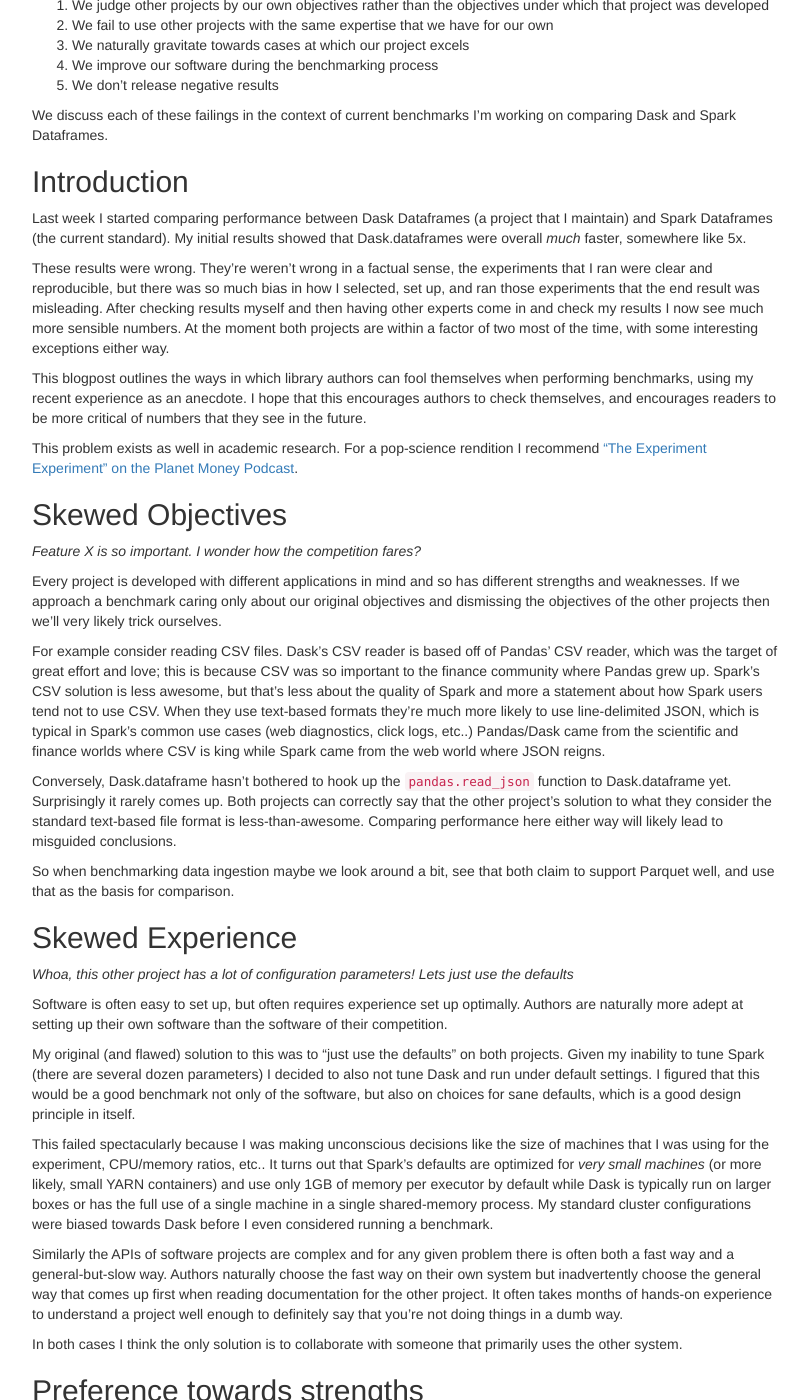
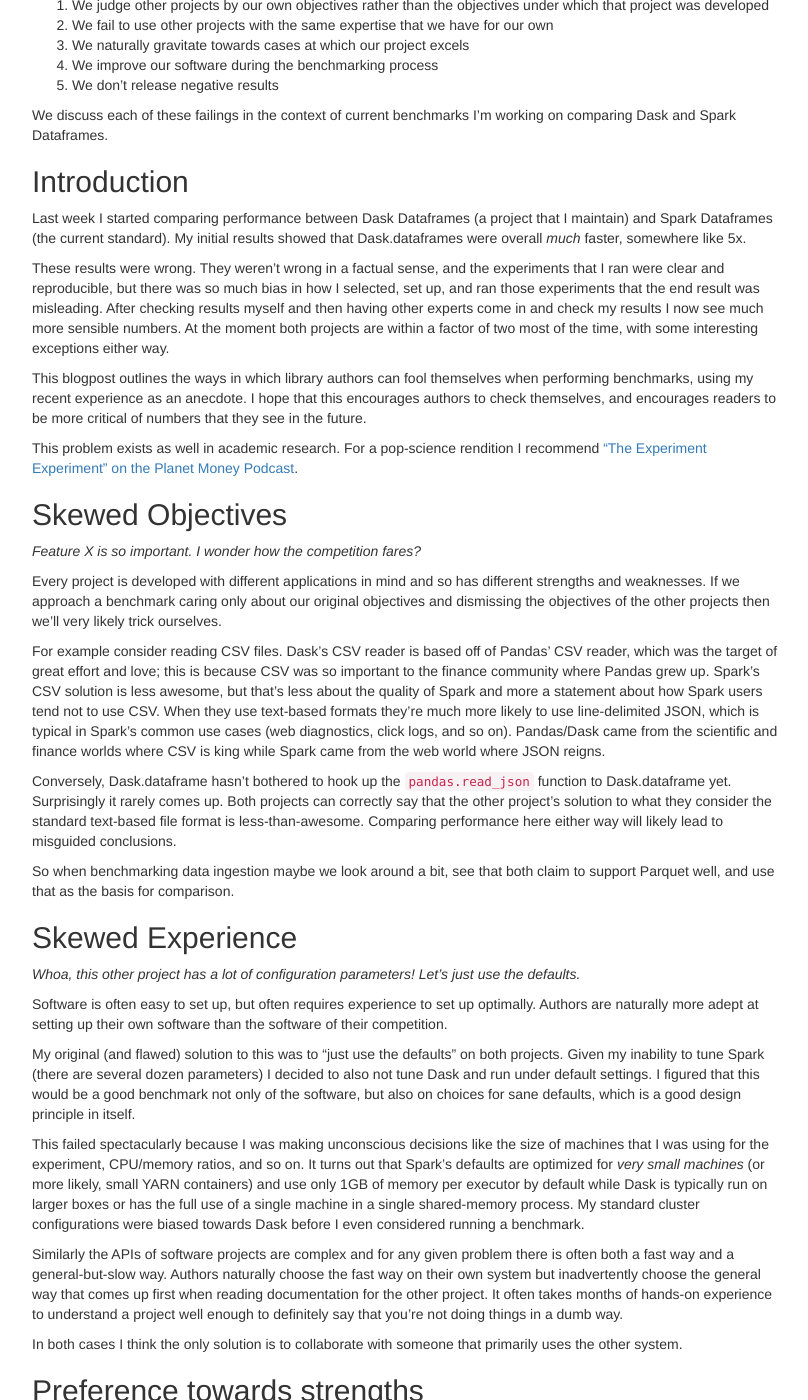
Before and after one commit to besyskymnbk/blog, a Jekyll site: the page built from _posts/work/2017-03-09-biased-benchmarks.md, in a window 1280 px wide and 1400 px high, scrolled down 356 px. Shown: the whole window, without its empty margins (233-1041 px from the left). Built offline with Jekyll 4.4.1, drawn with Linux system fonts in a browser that asks for light colours; comment, search, counter and statistics services are not loaded; some of the changed text lies outside the part shown.

Commit message:
small edits
small edits

```diff
--- a/_posts/work/2017-03-09-biased-benchmarks.md
+++ b/_posts/work/2017-03-09-biased-benchmarks.md
@@ -11,7 +11,7 @@ theme: twitter
 *This work is supported by [Continuum Analytics](http://continuum.io)
 the [XDATA Program](http://www.darpa.mil/program/XDATA)
 and the Data Driven Discovery Initiative from the [Moore
-Foundation](https://www.moore.org/)*
+Foundation](https://www.moore.org/).*
 
 Summary
 -------
@@ -38,7 +38,7 @@ that I maintain) and Spark Dataframes (the current standard).  My initial
 results showed that Dask.dataframes were overall *much* faster, somewhere like
 5x.
 
-These results were wrong.  They're weren't wrong in a factual sense, the
+These results were wrong.  They weren't wrong in a factual sense, and the
 experiments that I ran were clear and reproducible, but there was so much bias
 in how I selected, set up, and ran those experiments that the end result was
 misleading.  After checking results myself and then having other experts come
@@ -73,7 +73,7 @@ Spark's CSV solution is less awesome, but that's less about the quality of
 Spark and more a statement about how Spark users tend not to use CSV.  When
 they use text-based formats they're much more likely to use line-delimited
 JSON, which is typical in Spark's common use cases (web diagnostics, click
-logs, etc..)  Pandas/Dask came from the scientific and finance worlds where CSV
+logs, and so on).  Pandas/Dask came from the scientific and finance worlds where CSV
 is king while Spark came from the web world where JSON reigns.
 
 Conversely, Dask.dataframe hasn't bothered to hook up the `pandas.read_json`
@@ -89,10 +89,10 @@ claim to support Parquet well, and use that as the basis for comparison.
 Skewed Experience
 -----------------
 
-*Whoa, this other project has a lot of configuration parameters!  Lets just use
-the defaults*
+*Whoa, this other project has a lot of configuration parameters!  Let's just use
+the defaults.*
 
-Software is often easy to set up, but often requires experience set up
+Software is often easy to set up, but often requires experience to set up
 optimally.  Authors are naturally more adept at setting up their own software
 than the software of their competition.
 
@@ -103,7 +103,7 @@ figured that this would be a good benchmark not only of the software, but also
 on choices for sane defaults, which is a good design principle in itself.
 
 This failed spectacularly because I was making unconscious decisions like the
-size of machines that I was using for the experiment, CPU/memory ratios, etc..
+size of machines that I was using for the experiment, CPU/memory ratios, and so on.
 It turns out that Spark's defaults are optimized for *very small machines* (or
 more likely, small YARN containers) and use only 1GB of memory per executor by
 default while Dask is typically run on larger boxes or has the full use of a
@@ -125,7 +125,7 @@ primarily uses the other system.
 Preference towards strengths
 ----------------------------
 
-*Oh hey, we're doing **really** well here.  This is great!  Lets dive into this a
+*Oh hey, we're doing **really** well here.  This is great!  Let's dive into this a
 bit more.*
 
 It feels great to see your project doing well.  This emotional pleasure
@@ -168,14 +168,14 @@ that level.
 Omission
 --------
 
-*So, this didn't go as planned.  Lets wait a few months until the next release.*
+*So, this didn't go as planned.  Let's wait a few months until the next release.*
 
 There is no motivation to publish negative results.  Unless of course you've
 just written a blogpost announcing that you plan to release benchmarks in the
 near future.  Then you're really forced to release numbers, even if they're
 mixed.
 
-That's ok, mixed numbers can be informative.  They build trust and
+That's ok. Mixed numbers can be informative.  They build trust and
 community.  And we all talk about open source community driven software, so
 these should be welcome.
 
@@ -186,7 +186,7 @@ Straight up bias
 *Look, we're not in grad-school any more.  We've got to convince companies to
 actually use this stuff.*
 
-Everything we've discussed so far assumes best intentions, that the author is
+Everything we've discussed so far assumes best intentions, and that the author is
 acting in good faith, but falling victim to basic human failings.
 
 However many developers today (including myself) are paid and work for
```
Also changed, not shown: other parts of _posts/work/2017-03-09-biased-benchmarks.md (+2 -2 lines).
